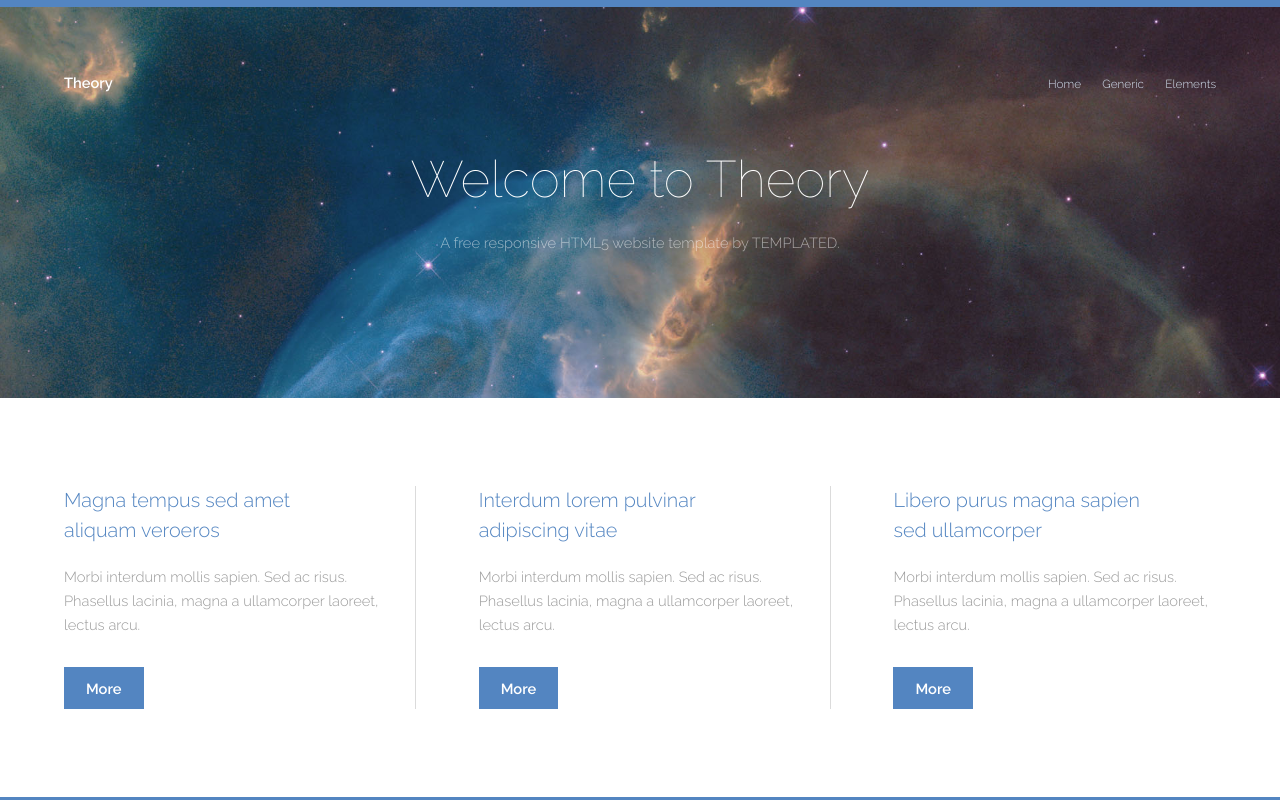
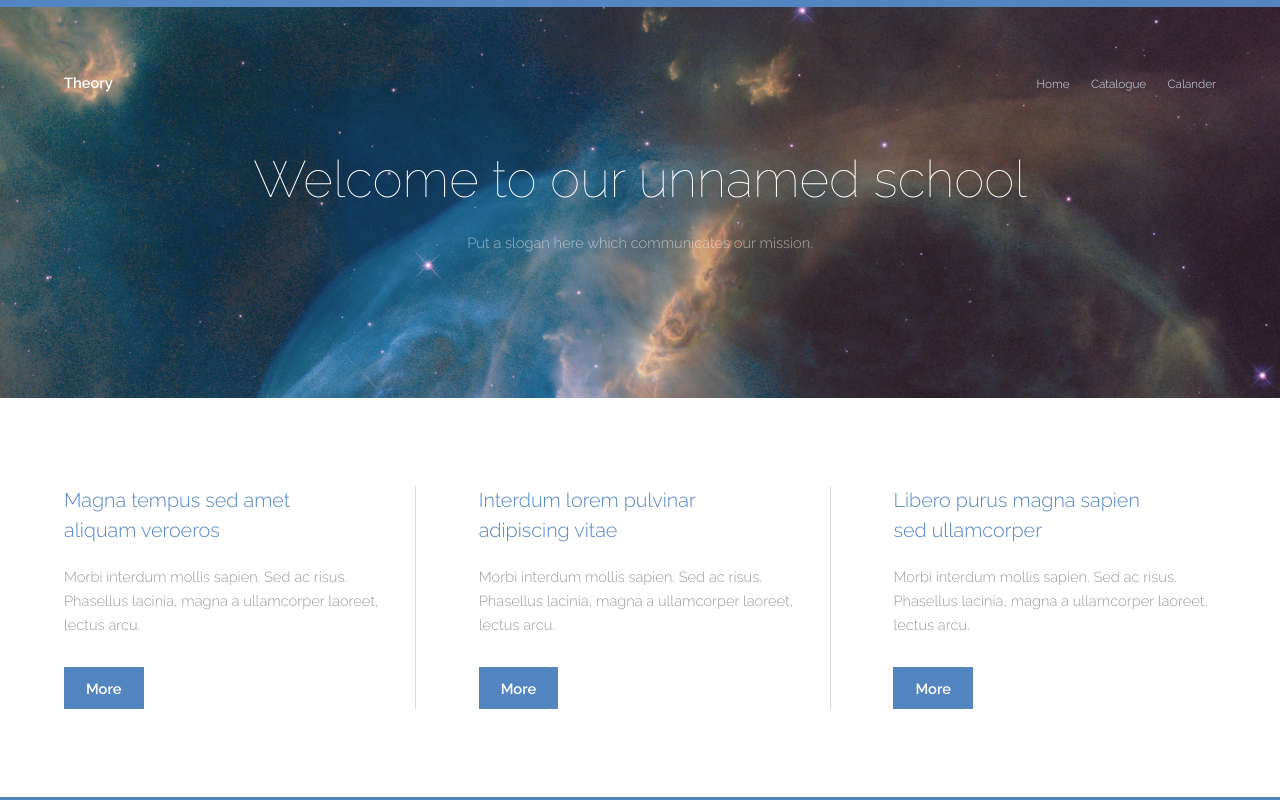
Before and after one commit to TheCrawDaddy/TemplateWebsite, a plain HTML site: page templated-theory/index.html in a window 1280 px wide. Shown: the top 800 px of the page. Drawn offline with Linux system fonts and the light colour scheme.

Commit message:
commit the index
dsaf

```diff
--- a/templated-theory/index.html
+++ b/templated-theory/index.html
@@ -6,7 +6,7 @@
 -->
 <html>
 	<head>
-		<title>Theory by TEMPLATED</title>
+		<title>School</title>
 		<meta charset="utf-8" />
 		<meta name="viewport" content="width=device-width, initial-scale=1" />
 		<link rel="stylesheet" href="assets/css/main.css" />
@@ -19,8 +19,8 @@
 					<a href="index.html" class="logo">Theory</a>
 					<nav id="nav">
 						<a href="index.html">Home</a>
-						<a href="generic.html">Generic</a>
-						<a href="elements.html">Elements</a>
+						<a href="generic.html">Catalogue</a>
+						<a href="elements.html">Calander</a>
 					</nav>
 					<a href="#navPanel" class="navPanelToggle"><span class="fa fa-bars"></span></a>
 				</div>
@@ -28,8 +28,8 @@
 
 		<!-- Banner -->
 			<section id="banner">
-				<h1>Welcome to Theory</h1>
-				<p>A free responsive HTML5 website template by TEMPLATED.</p>
+				<h1>Welcome to our unnamed school</h1>
+				<p>Put a slogan here which communicates our mission.</p>
 			</section>
 
 		<!-- One -->
```
